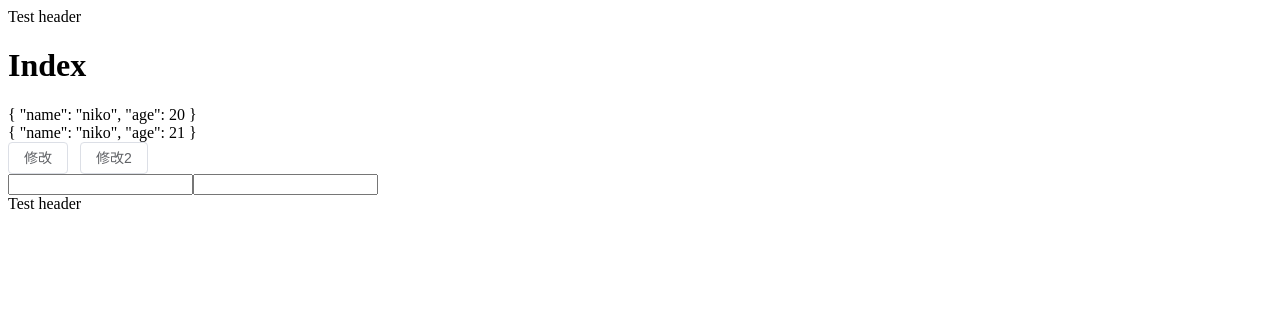
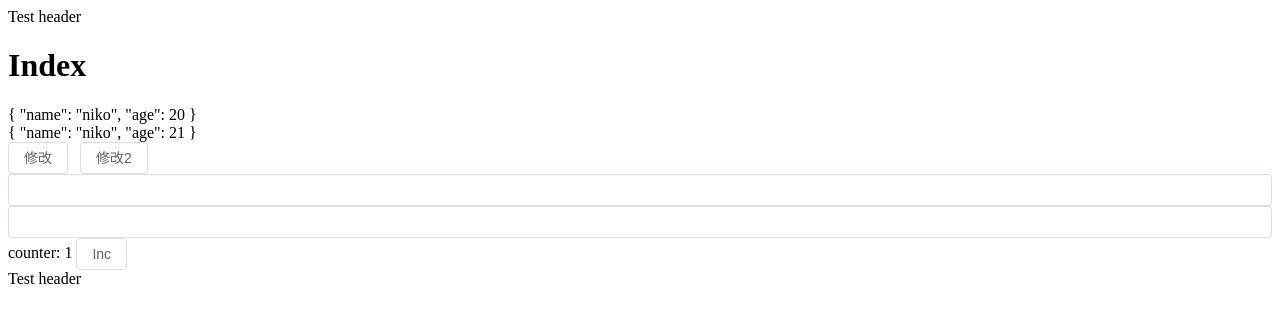
Before and after one commit to nikori1990/vite-project, a Vue app: page / in a window 1280 px wide. Shown: the top 322 px of the page. Built offline with nearby package versions, Linux system fonts and the light colour scheme.

Commit message:
feat:add pinia test

```diff
--- a/src/main.ts
+++ b/src/main.ts
@@ -5,7 +5,9 @@ import App from './App.vue'
 // import 'element-plus/dist/index.css'
 
 import router from './router'
+import pinia from './pinia'
 
 const app = createApp(App)
 app.use(router)
+app.use(pinia)
 app.mount('#app')
--- a/src/pages/index.vue
+++ b/src/pages/index.vue
@@ -11,12 +11,17 @@
         <el-button @click="change2">修改2</el-button>
 
         <div>
-            <input v-model="firstName" type="text" />
-            <input v-model="lastName" type="text" />
+            <el-input v-model="firstName" type="text" />
+            <el-input v-model="lastName" type="text" />
 
             <div>
                 {{ name }}
             </div>
+        </div>
+
+        <div>
+            counter: {{ counter.number }}
+            <el-button @click="inc">Inc</el-button>
         </div>
     </div>
 </template>
@@ -32,7 +37,11 @@
 <script setup lang="ts">
     // const env = ref(import.meta.env)
     // console.log('env', env.value)
-    import { ElButton } from 'element-plus'
+    import { ElButton, ElInput } from 'element-plus'
+
+    import { useCounterStore } from '../stores/counter'
+
+    const counter = useCounterStore()
 
     type P = {
         name: string
@@ -57,5 +66,9 @@
     })
 
     const components = [ElButton]
+
+    const inc = () => {
+        counter.inc()
+    }
 </script>
 <style scoped></style>
--- /dev/null
+++ b/src/pinia/index.ts
@@ -0,0 +1,5 @@
+import { createPinia } from 'pinia'
+
+const pinia = createPinia()
+
+export default pinia
--- /dev/null
+++ b/src/stores/counter.ts
@@ -0,0 +1,14 @@
+import { defineStore } from 'pinia'
+
+export const useCounterStore = defineStore('counter', {
+    state() {
+        return {
+            number: 1,
+        }
+    },
+    actions: {
+        inc() {
+            this.number++
+        },
+    },
+})
```
